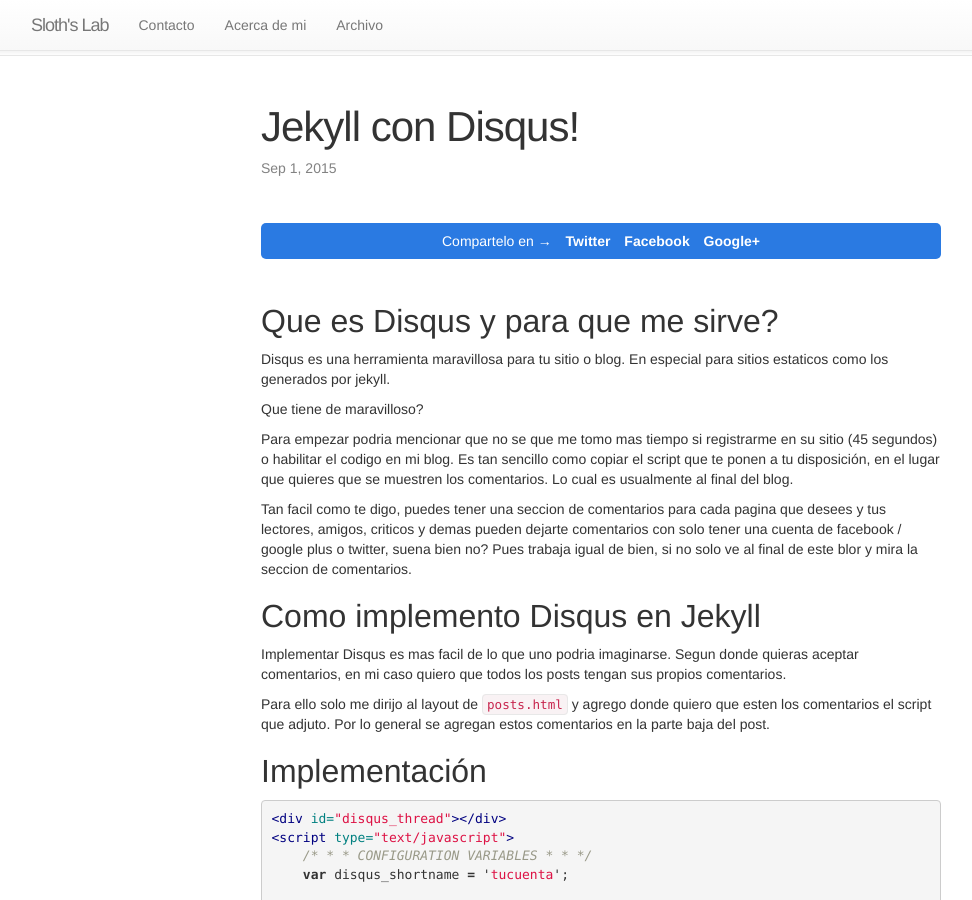
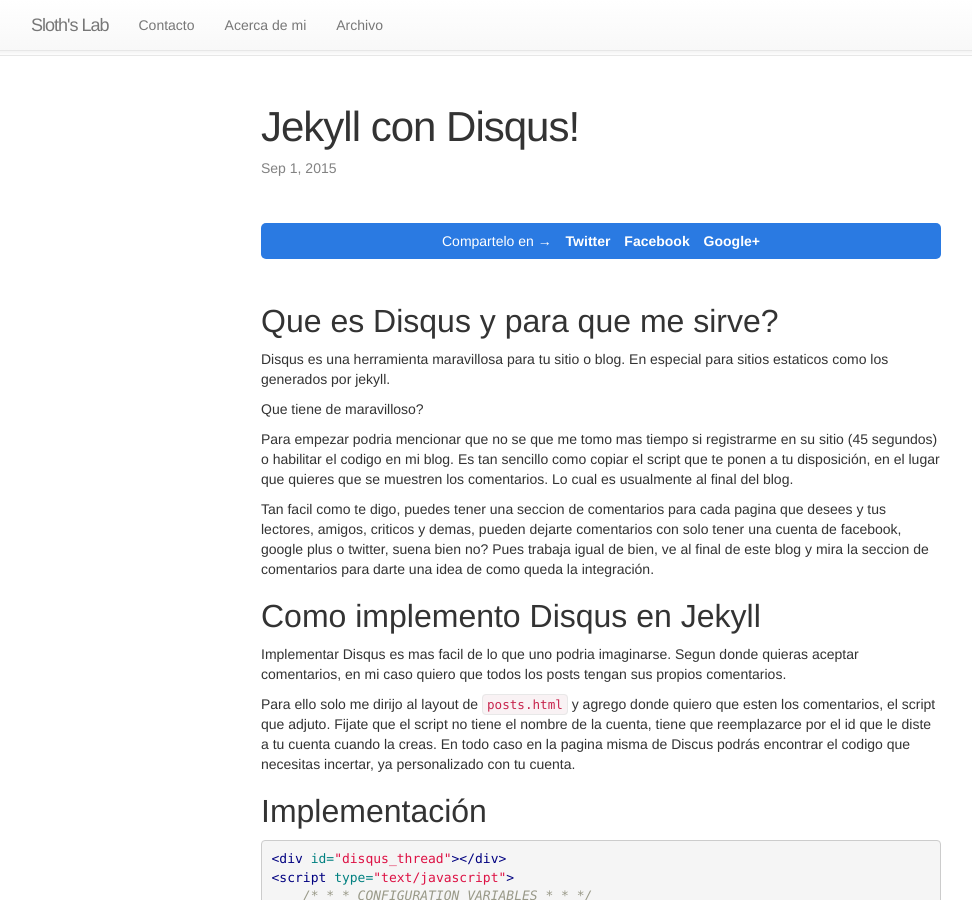
Before and after one commit to asomarribasd/asomarribasd.github.io, a Jekyll site: the page built from _posts/2015-09-01-jekyll-con-disqus.markdown, in a window 1280 px wide and 900 px high. Shown: the whole window, without its empty margins (39-1011 px from the left). Built offline with Jekyll 4.4.1, drawn with Linux system fonts in a browser that asks for light colours; nearby versions of some CDN libraries; comment, search, counter and statistics services are not loaded.

Commit message:
Review Blogs

```diff
--- a/_posts/2014-04-01-CSharp-singleton.markdown
+++ b/_posts/2014-04-01-CSharp-singleton.markdown
@@ -21,6 +21,7 @@
 Si quieres que solo exista una forma de accesso para mayor control, Singleton es tu patron!
 
 ## Implementacion de un patron Singleton C\#
+
 
 {% highlight csharp %}
 
--- a/_posts/2015-09-01-jekyll-con-disqus.markdown
+++ b/_posts/2015-09-01-jekyll-con-disqus.markdown
@@ -15,13 +15,15 @@
 Para empezar podria mencionar que no se que me tomo mas tiempo si registrarme en su sitio (45 segundos) o habilitar el codigo en mi blog.
 Es tan sencillo como copiar el script que te ponen a tu disposici&oacute;n, en el lugar que quieres que se muestren los comentarios. Lo cual es usualmente al final del blog.
 
-Tan facil como te digo, puedes tener una seccion de comentarios para cada pagina que desees y tus lectores, amigos, criticos y demas pueden dejarte comentarios con solo tener una cuenta de facebook / google plus o twitter, suena bien no? Pues trabaja igual de bien, si no solo ve al final de este blor y mira la seccion de comentarios.
+Tan facil como te digo, puedes tener una seccion de comentarios para cada pagina que desees y tus lectores, amigos, criticos y demas, pueden dejarte comentarios con solo tener una cuenta de facebook, google plus o twitter, suena bien no? Pues trabaja igual de bien, ve al final de este blog y mira la seccion de comentarios para darte una idea de como queda la integraci&oacute;n.
 
 ## Como implemento Disqus en Jekyll
 
 Implementar Disqus es mas facil de lo que uno podria imaginarse. Segun donde quieras aceptar comentarios, en mi caso quiero que todos los posts tengan sus propios comentarios.
 
-Para ello solo me dirijo al layout de `posts.html` y agrego donde quiero que esten los comentarios el script que adjuto. Por lo general se agregan estos comentarios en la parte baja del post.
+Para ello solo me dirijo al layout de `posts.html` y agrego donde quiero que esten los comentarios, el script que adjuto.
+Fijate que el script no tiene el nombre de la cuenta, tiene que reemplazarce por el id que le diste a tu cuenta cuando la creas.
+En todo caso en la pagina misma de Discus podr&aacute;s encontrar el codigo que necesitas incertar, ya personalizado con tu cuenta.
 
 
 ## Implementaci&oacute;n
```
Also changed, not shown: _posts/2015-09-08-python-frontend-brython.markdown (added, +54 -0 lines).
